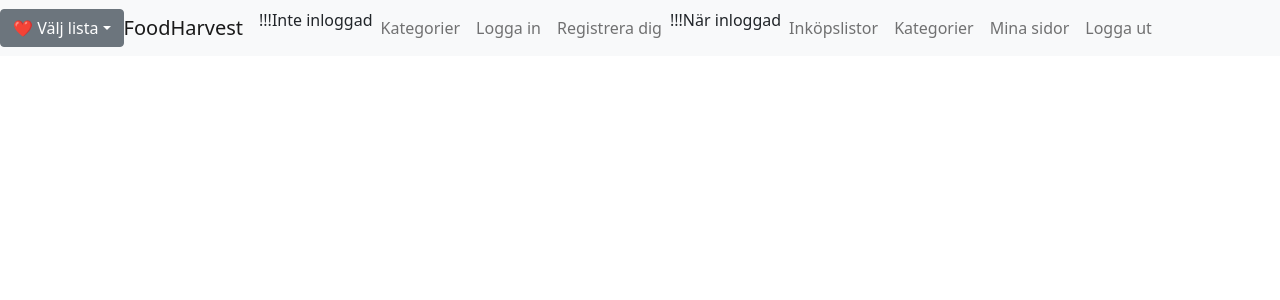
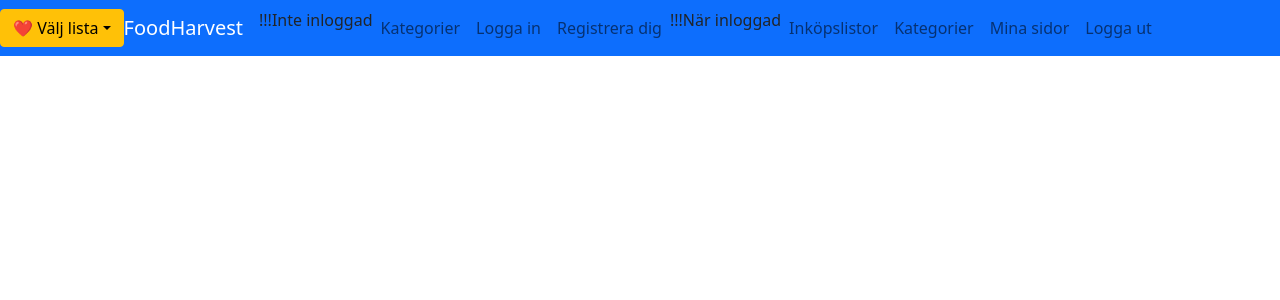
Before and after one commit to MikaelS1000RR/FoodHarvest, a React (Create React App) app in the folder frontend/: page / in a window 1280 px wide. Shown: the top 300 px of the page. Built offline with nearby package versions, Linux system fonts and the light colour scheme.

Commit message:
Update Navbar.jsx

```diff
--- a/frontend/src/components/Navbar.jsx
+++ b/frontend/src/components/Navbar.jsx
@@ -26,12 +26,12 @@ const Example = (props) => {
   }
   return (
     <div>
-      <Navbar color="light" light expand="md">
+      <Navbar color="primary" light expand="md">
 
 
         <Nav className="mr-auto" navbar>
            <Dropdown isOpen={chooseListDropDown} toggle={toggleChooseListDropDown}>
-             <DropdownToggle caret>
+             <DropdownToggle color="warning" caret>
                ❤️ Välj lista
              </DropdownToggle>
              <DropdownMenu>
@@ -45,7 +45,7 @@ const Example = (props) => {
 
 
 
-        <NavbarBrand href="/">FoodHarvest</NavbarBrand>
+        <NavbarBrand className="text-white" href="/">FoodHarvest</NavbarBrand>
         <NavbarToggler onClick={toggleHamburgerMenu} />
         <Collapse isOpen={hamburgerMenu} navbar>
           <Nav className="mr-auto" navbar>
```
